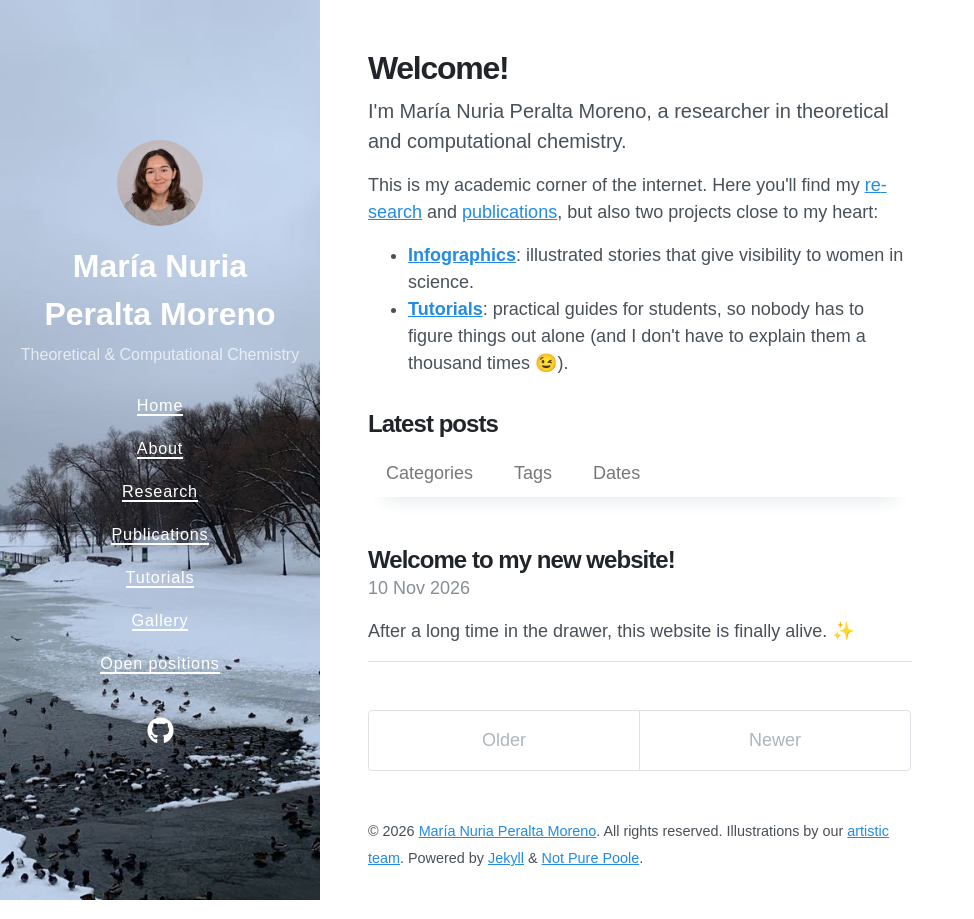
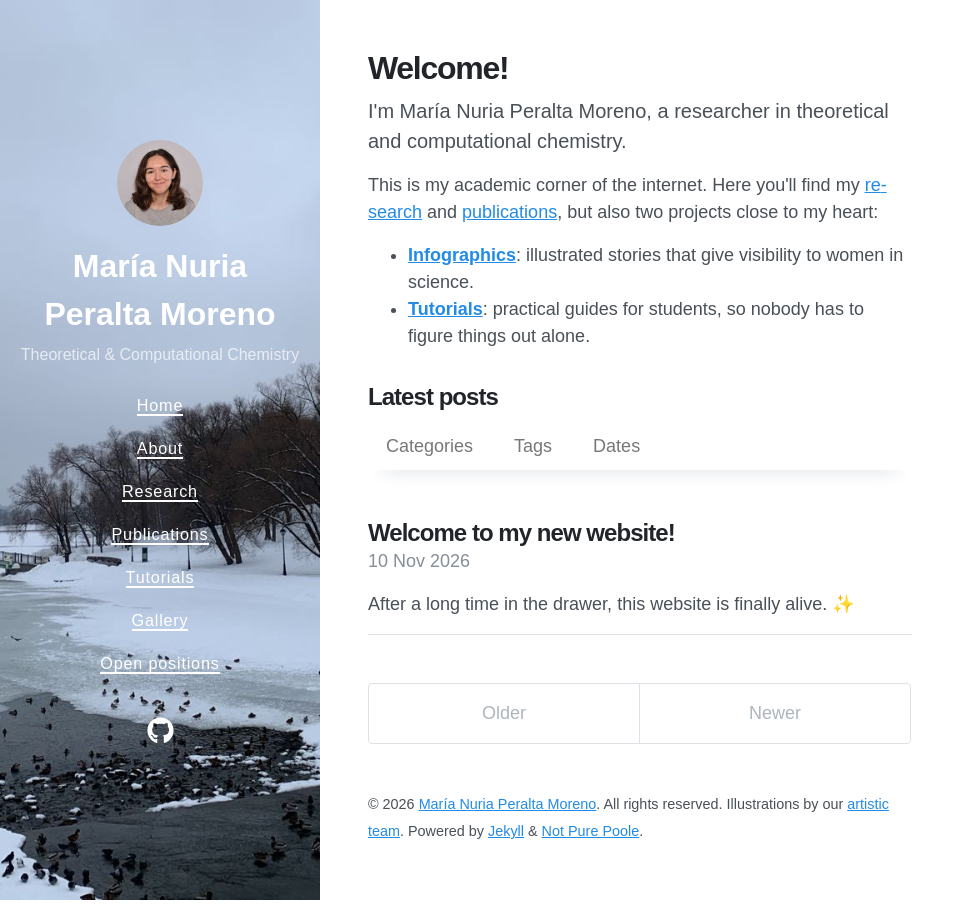
Before and after one commit to Peralta-Moreno-MN/peralta-moreno-mn.github.io, a Jekyll site: the page built from index.html, in a window 1280 px wide. Shown: the whole page, without its empty margins (0-974 px from the left). Built offline with Jekyll 4.4.1, drawn with Linux system fonts in a browser that asks for light colours; nearby versions of some CDN libraries; the list of posts is cut into pages by our own code.

Commit message:
Remove informal remark from home intro
Co-Authored-By: Claude Opus 5.5 <noreply@anthropic.com>
Claude-Session: https://claude.ai/code/session_01RVu7vXiQr7q9dbwcRqwdMV

```diff
--- a/index.html
+++ b/index.html
@@ -16,7 +16,7 @@ title: Home
 
 <ul>
   <li><strong><a href="{{ '/gallery/infographics/' | relative_url }}">Infographics</a></strong>: illustrated stories that give visibility to women in science.</li>
-  <li><strong><a href="{{ '/tutorials/' | relative_url }}">Tutorials</a></strong>: practical guides for students, so nobody has to figure things out alone (and I don't have to explain them a thousand times 😉).</li>
+  <li><strong><a href="{{ '/tutorials/' | relative_url }}">Tutorials</a></strong>: practical guides for students, so nobody has to figure things out alone.</li>
 </ul>
 
 <h2>Latest posts</h2>
```
